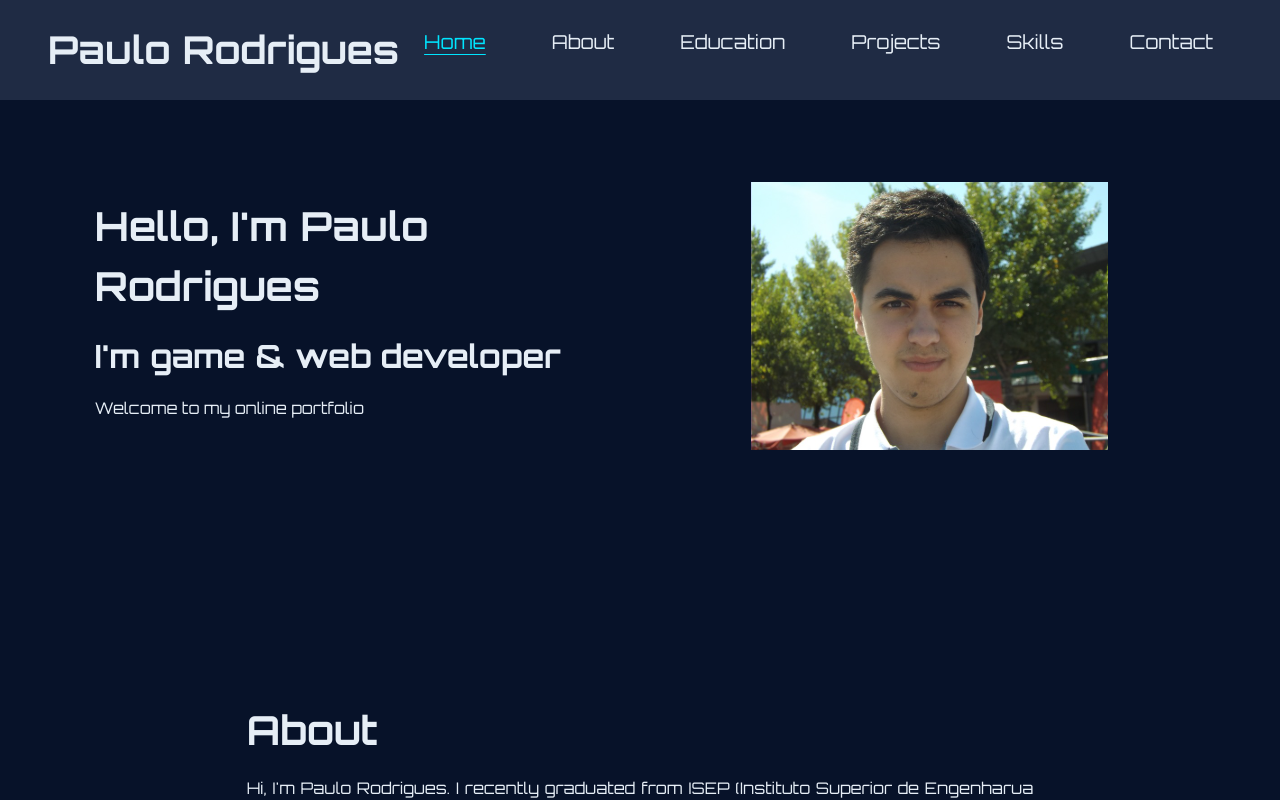
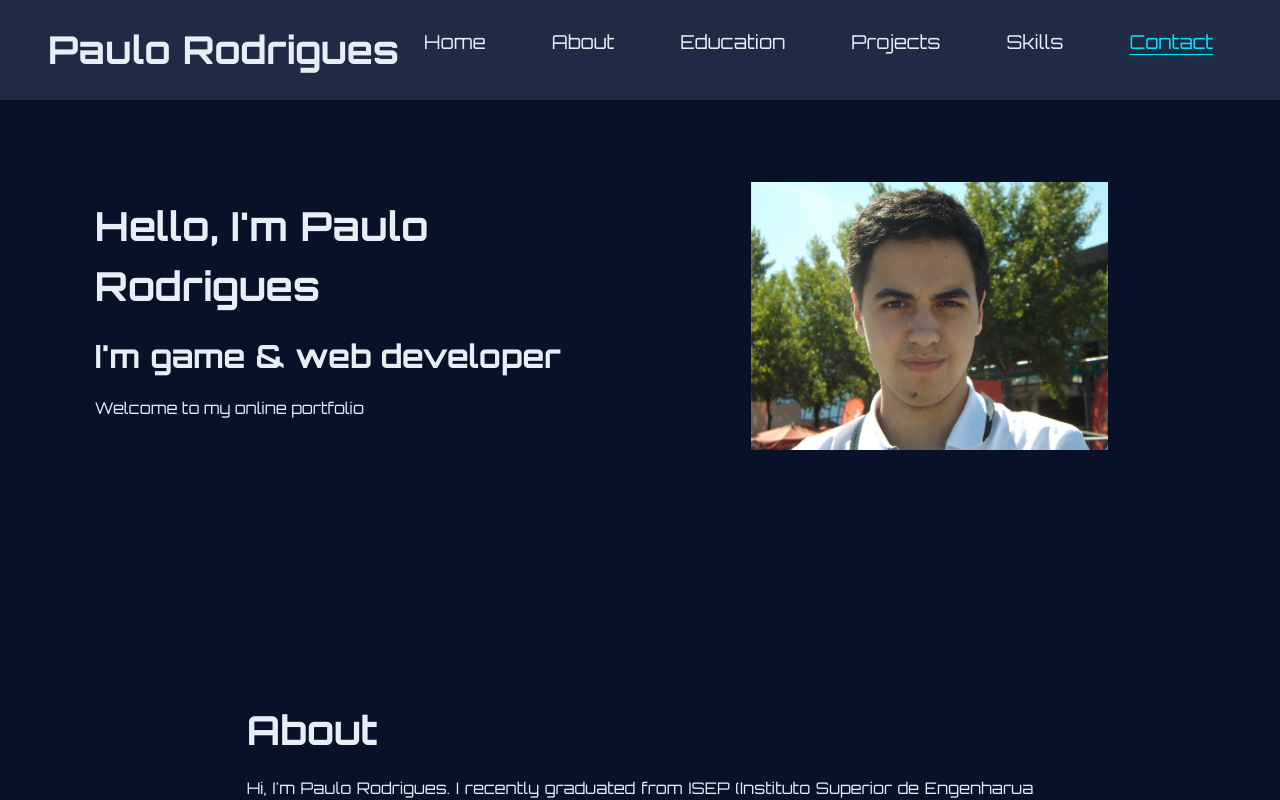
Before and after one commit to Paulofm-R/portfolio, a React (Vite) app: page / in a window 1280 px wide. Shown: the top 800 px of the page. Built offline with nearby package versions, Linux system fonts and the light colour scheme.

Commit message:
Corrections to the navbar

```diff
--- a/src/App.css
+++ b/src/App.css
@@ -103,7 +103,7 @@ main {
   will-change: height, padding;
 }
 
-.navBar.scrolled {
+.navBar.shrunk {
   height: var(--nav-height-scrolled);
   padding: 0 var(--nav-padding-scrolled);
   /* ligeiro sombreamento para distinguir do conteúdo */
--- a/src/components/NavBar.tsx
+++ b/src/components/NavBar.tsx
@@ -1,4 +1,4 @@
-import React, { useEffect, useRef, useState } from "react";
+import React, { useEffect, useState } from "react";
 import { useLocation, useNavigate } from "react-router-dom";
 
 type LinkItem = { to: string; label: string };
@@ -14,69 +14,84 @@ const links: LinkItem[] = [
 
 const NavBar: React.FC = () => {
   const [activeTo, setActiveTo] = useState<string>("#homeSection");
-
-  const navRef = useRef<HTMLElement | null>(null);
-  const lastY = useRef(0);
-  const ticking = useRef(false);
-  const threshold = 10; //px antes de considerar "scolled"
+  const [isScrolled, setIsScrolled] = useState<boolean>(false);
 
   const navigate = useNavigate();
   const location = useLocation();
 
-  // toggla classe scrolled conforme scroll
+  // Efeito para encolher a Navbar ao baixar a tela
   useEffect(() => {
-    const onScroll = () => {
-      lastY.current = window.scrollY;
-      if (!ticking.current) {
-        window.requestAnimationFrame(() => {
-          const scrolled = lastY.current > threshold;
-          navRef.current?.classList.toggle("scrolled", scrolled);
-          ticking.current = false;
-        });
-        ticking.current = true;
+    const handleScroll = () => {
+      if (window.scrollY > 50) setIsScrolled(true);
+      else setIsScrolled(false);
+    };
+
+    window.addEventListener("scroll", handleScroll);
+    return () => window.removeEventListener("scroll", handleScroll);
+  }, []);
+
+  // Efeito para detetar a seção ativa no scroll (IntersectionObserver)
+  useEffect(() => {
+    if (location.pathname !== "/") return;
+
+    const observerOptions = {
+      root: null,
+      rootMargin: "-20% 0px -60% 0px",
+      threshold: 0,
+    };
+
+    const observerCallback = (entries: IntersectionObserverEntry[]) => {
+      // Verifica se o utilizador chegou mesmo ao fundo da página
+      const caughtBottom =
+        window.innerHeight + window.scrollY >=
+        document.documentElement.scrollHeight;
+
+      console.log(caughtBottom);
+      if (caughtBottom) {
+        setActiveTo("#contactSection");
+        return; // Sai mais cedo e ignora o observer normal
+      }
+
+      // Se não estiver no fundo, segue a lógica normal do observer
+      entries.forEach((entry) => {
+        if (entry.isIntersecting) {
+          setActiveTo(`#${entry.target.id}`);
+        }
+      });
+    };
+
+    const observer = new IntersectionObserver(
+      observerCallback,
+      observerOptions,
+    );
+
+    links.forEach((link) => {
+      const el = document.querySelector(link.to);
+      if (el) observer.observe(el);
+    });
+
+    // 3. Ouvir também o evento de scroll para apanhar o momento exato em que bate no fundo
+    const handleScrollBottomCheck = () => {
+      const caughtBottom =
+        window.innerHeight + window.scrollY >=
+        document.documentElement.scrollHeight - 10;
+      if (caughtBottom) {
+        setActiveTo("#contactSection");
       }
     };
 
-    window.addEventListener("scroll", onScroll, { passive: true });
-    return () => window.removeEventListener("scroll", onScroll);
-  }, []);
+    window.addEventListener("scroll", handleScrollBottomCheck);
 
-  // IntersectionOberver para hihliht do link activo
-  useEffect(() => {
-    const sectionElements = links
-      .map((l) => document.querySelector(l.to))
-      .filter(Boolean) as HTMLElement[];
-
-    if (!sectionElements.length) return;
-
-    // calcula a altura da navbar
-    const navHeight = navRef.current ? navRef.current.offsetHeight : 0;
-
-    const observer = new IntersectionObserver(
-      (entries) => {
-        // obtem as secções intersectando e escolhe a mais "visível"
-        const visible = entries
-          .filter((e) => e.isIntersecting)
-          .sort((a, b) => b.intersectionRatio - a.intersectionRatio);
-
-        if (visible.length > 0) setActiveTo(`#${visible[0].target.id}`);
-      },
-      {
-        root: null,
-        // top negativo = ignoira a área da navbar fixa
-        rootMargin: `-${navHeight + navHeight / 2}px 0px -40% 0px`,
-        threshold: [0, 0.1, 0.25, 0.5, 0.75, 1],
-      }
-    );
-
-    sectionElements.forEach((el) => observer.observe(el));
-    return () => observer.disconnect();
-  }, []);
+    return () => {
+      observer.disconnect();
+      window.removeEventListener("scroll", handleScrollBottomCheck);
+    };
+  }, [location.pathname]);
 
   // Handler quando clicam num link do menu
   const handleLinkClick = (
     e: React.MouseEvent<HTMLAnchorElement>,
-    to: string
+    to: string,
   ) => {
     // se o utilizador pretender abrir em nova aba (middle click / ctrl/cmd), deixa o default acontecer:
     if (e.metaKey || e.ctrlKey || e.button === 1) return;
@@ -103,7 +118,10 @@ const NavBar: React.FC = () => {
   };
 
   return (
-    <nav ref={navRef} className="navBar" aria-label="Main navigation">
+    <nav
+      className={`navBar ${isScrolled ? "shrunk" : ""}`}
+      aria-label="Main navigation"
+    >
       <span className="name">Paulo Rodrigues</span>
       <ul className="nav-link">
         {links.map(({ to, label }) => (
```
